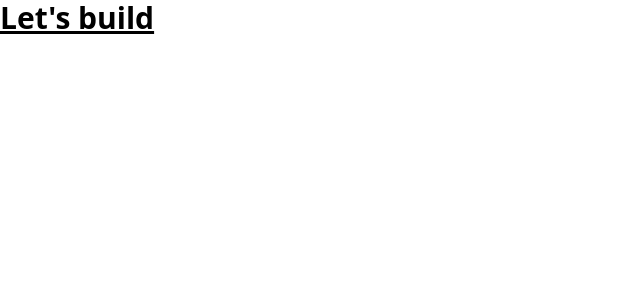
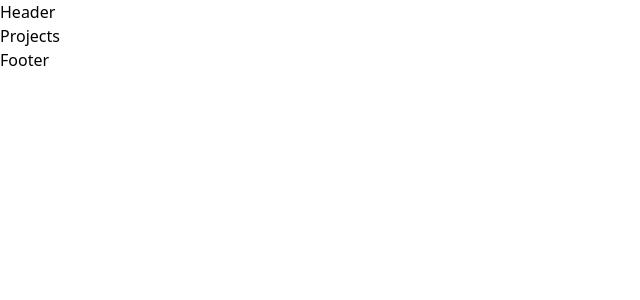
Before and after one commit to aay7ush/cdm-portfolio-website, a React (Vite) app: page /projects in a window 1280 px wide. Shown: the top 300 px of the page, without its empty margins (0-640 px from the left). Built offline with nearby package versions, Linux system fonts and the light colour scheme.

Commit message:
feat: setup react-router

```diff
--- a/package.json
+++ b/package.json
@@ -11,7 +11,8 @@
   },
   "dependencies": {
     "react": "^18.2.0",
-    "react-dom": "^18.2.0"
+    "react-dom": "^18.2.0",
+    "react-router-dom": "^6.22.1"
   },
   "devDependencies": {
     "@types/react": "^18.2.56",
--- a/src/App.jsx
+++ b/src/App.jsx
@@ -1,4 +1,26 @@
+import { BrowserRouter, Route, Routes } from 'react-router-dom'
+import About from './pages/About'
+import Contact from './pages/Contact'
+import Experience from './pages/Experience'
+import Hero from './pages/Hero'
+import Layout from './pages/Layout'
+import Projects from './pages/Projects'
+import Skills from './pages/Skills'
+
 const App = () => {
-  return <h1 className="text-3xl underline font-bold">Let's build</h1>
+  return (
+    <BrowserRouter>
+      <Routes>
+        <Route path="/" element={<Layout />}>
+          <Route index element={<Hero />} />
+          <Route path="/about" element={<About />} />
+          <Route path="/skills" element={<Skills />} />
+          <Route path="/experience" element={<Experience />} />
+          <Route path="/projects" element={<Projects />} />
+          <Route path="/contact" element={<Contact />} />
+        </Route>
+      </Routes>
+    </BrowserRouter>
+  )
 }
 export default App
--- /dev/null
+++ b/src/components/Footer.jsx
@@ -0,0 +1,4 @@
+const Footer = () => {
+  return <div>Footer</div>
+}
+export default Footer
--- /dev/null
+++ b/src/components/Header.jsx
@@ -0,0 +1,4 @@
+const Header = () => {
+  return <div>Header</div>
+}
+export default Header
--- /dev/null
+++ b/src/pages/About.jsx
@@ -0,0 +1,4 @@
+const About = () => {
+  return <div>About</div>
+}
+export default About
--- /dev/null
+++ b/src/pages/Contact.jsx
@@ -0,0 +1,4 @@
+const Contact = () => {
+  return <div>Contact</div>
+}
+export default Contact
--- /dev/null
+++ b/src/pages/Experience.jsx
@@ -0,0 +1,4 @@
+const Experience = () => {
+  return <div>Experience</div>
+}
+export default Experience
--- /dev/null
+++ b/src/pages/Hero.jsx
@@ -0,0 +1,4 @@
+const Hero = () => {
+  return <div>Hero</div>
+}
+export default Hero
--- /dev/null
+++ b/src/pages/Layout.jsx
@@ -0,0 +1,16 @@
+import { Outlet } from 'react-router-dom'
+import Footer from '../components/Footer'
+import Header from '../components/Header'
+
+const Layout = () => {
+  return (
+    <>
+      <Header />
+      <main>
+        <Outlet />
+      </main>
+      <Footer />
+    </>
+  )
+}
+export default Layout
--- /dev/null
+++ b/src/pages/Projects.jsx
@@ -0,0 +1,4 @@
+const Projects = () => {
+  return <div>Projects</div>
+}
+export default Projects
--- /dev/null
+++ b/src/pages/Skills.jsx
@@ -0,0 +1,4 @@
+const Skills = () => {
+  return <div>Skills</div>
+}
+export default Skills
```
Also changed, not shown: 1 other file (tests, documents, lock files or other folders).
